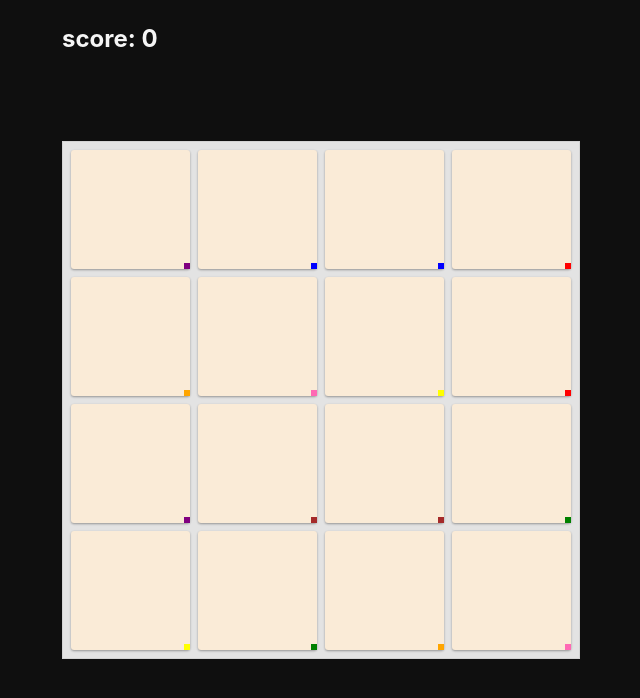
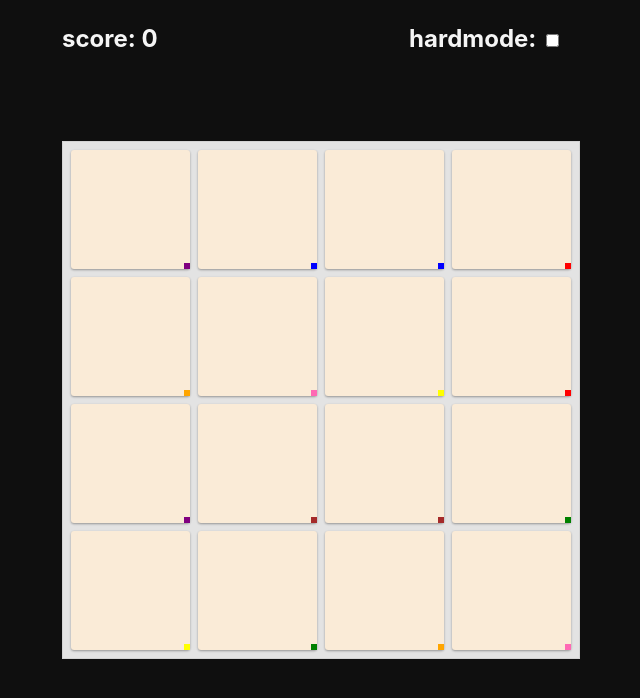
Before and after one commit to RobertKorsgaard/color-memory, a React (Create React App) app: page / in a window 1280 px wide. Shown: the top 698 px of the page, without its empty margins (319-959 px from the left). Built offline with nearby package versions, Linux system fonts and the light colour scheme.

Commit message:
feat: Adding hardmode

```diff
--- a/src/components/Game/Game.module.css
+++ b/src/components/Game/Game.module.css
@@ -1,10 +1,14 @@
 .root {
   background-color: #ffffffe1;
 }
-.score {
+.header {
   font-size: x-large;
   font-weight: bold;
   color: whitesmoke;
   position: absolute;
   top: 0;
+  width: 500px;
+  display: flex;
+  align-items: center;
+  justify-content: space-between;
 }
--- a/src/components/Game/Game.tsx
+++ b/src/components/Game/Game.tsx
@@ -1,6 +1,8 @@
 import { Board } from "components/Board/Board";
 import { GameOver } from "components/GameOver/GameOver";
+import { HardMode } from "components/HardMode/HardMode";
 import { useGameManager } from "hooks/useGameManager";
+import { useHardModeGameManager } from "hooks/useHardModeGameManager";
 import { useReducer } from "react";
 import { initialState, reducer } from "reducer/game.reducer";
 import styles from "./Game.module.css";
@@ -8,10 +10,14 @@ import styles from "./Game.module.css";
 export const Game: React.FC = () => {
   const [state, dispatch] = useReducer(reducer, initialState);
   const { isGameOver, clickCard, restartGame } = useGameManager({ state, dispatch });
+  const { toggleHardMode, timeleft } = useHardModeGameManager({ state, dispatch }, isGameOver);
 
   return (
     <div className={styles.root}>
-      <p className={styles.score}>{`score: ${state.score}`}</p>
+      <span className={styles.header}>
+        <p className={styles.score}>{`score: ${state.score}`}</p>
+        <HardMode isHardMode={state.hardMode} toggleHardMode={toggleHardMode} timeleft={timeleft} />
+      </span>
       <Board cards={state.cards} onCardClick={clickCard}>
         {isGameOver && <GameOver score={state.score} onRestartClick={restartGame} />}
       </Board>
--- /dev/null
+++ b/src/components/HardMode/HardMode.tsx
@@ -0,0 +1,24 @@
+import React from "react";
+
+interface IHardModeProps {
+  isHardMode: boolean;
+  toggleHardMode: () => void;
+  timeleft: number;
+}
+const inputid = "hard-mode";
+export const HardMode: React.FC<IHardModeProps> = ({ isHardMode, toggleHardMode, timeleft }) => {
+  return (
+    <div>
+      {isHardMode && (
+        <>
+          <span
+            style={{ color: timeleft === 0 ? "red" : "white" }}
+          >{`timeleft: ${timeleft}s`}</span>
+          <span>{` | `}</span>
+        </>
+      )}
+      <label htmlFor={inputid}> hardmode: </label>
+      <input id={inputid} type="checkbox" checked={isHardMode} onChange={toggleHardMode} />
+    </div>
+  );
+};
--- a/src/hooks/useGameManager.ts
+++ b/src/hooks/useGameManager.ts
@@ -7,7 +7,7 @@ import {
 } from "selectors/card.selector";
 import { IGameState } from "types/IGameState";
 
-interface IGameManagerProps {
+export interface IGameManagerProps {
   state: IGameState;
   dispatch: React.Dispatch<IGameAction>;
 }
--- /dev/null
+++ b/src/hooks/useHardModeGameManager.ts
@@ -0,0 +1,60 @@
+import { IGameManagerProps } from "hooks/useGameManager";
+import { useEffect, useRef, useState } from "react";
+import { GameActionTypes } from "reducer/game.reducer";
+
+type IHardModeGameManagerReturnType = {
+  toggleHardMode: () => void;
+  timeleft: number;
+};
+
+const TIMEOUT = 5;
+const SECOND_IN_MS = 1000;
+
+export const useHardModeGameManager = (
+  { state, dispatch }: IGameManagerProps,
+  isGameOver: boolean
+): IHardModeGameManagerReturnType => {
+  const [timeleft, setTimeleft] = useState<number>(TIMEOUT);
+  const intervalRef = useRef<NodeJS.Timer | null>(null);
+
+  const toggleHardMode = (): void => {
+    dispatch({ type: GameActionTypes.TOGGLE_HARDMODE });
+  };
+
+  const timerCheck = (): void => {
+    setTimeleft((timeleft) => {
+      if (timeleft <= 0) {
+        dispatch({ type: GameActionTypes.DECREASE_SCORE });
+        setTimeleft(TIMEOUT);
+        clearInterval(intervalRef.current as NodeJS.Timer);
+        intervalRef.current = setInterval(timerCheck, SECOND_IN_MS);
+      }
+      return timeleft - 1;
+    });
+  };
+
+  useEffect(() => {
+    if (!state.hardMode) {
+      return;
+    }
+
+    intervalRef.current = setInterval(timerCheck, SECOND_IN_MS);
+  }, [state.hardMode]);
+
+  useEffect(() => {
+    if (!state.hardMode) {
+      return;
+    }
+    if (intervalRef.current) {
+      clearInterval(intervalRef.current);
+    }
+    setTimeleft(TIMEOUT);
+    intervalRef.current = setInterval(timerCheck, SECOND_IN_MS);
+  }, [state.cards]);
+
+  useEffect(() => {
+    clearInterval(intervalRef?.current as NodeJS.Timer);
+  }, [isGameOver]);
+
+  return { toggleHardMode, timeleft };
+};
--- a/src/reducer/game.reducer.ts
+++ b/src/reducer/game.reducer.ts
@@ -10,10 +10,12 @@ export enum GameActionTypes {
   INCREASE_SCORE = "INCREASE_SCORE",
   HIDE_SOLVED = "HIDE_SOLVED",
   RESTART_GAME = "RESTART_GAME",
+  TOGGLE_HARDMODE = "TOGGLE_HARDMODE",
 }
 
 export const initialState: IGameState = {
   score: 0,
+  hardMode: false,
   cards: randomizeCards([
     { color: "red", open: false, solved: false },
     { color: "red", open: false, solved: false },
@@ -82,6 +84,12 @@ export function reducer(state: IGameState, action: IGameAction): IGameState {
         cards: randomizeCards(initialState.cards),
       };
     }
+    case GameActionTypes.TOGGLE_HARDMODE: {
+      return {
+        ...state,
+        hardMode: !state.hardMode,
+      };
+    }
     default:
       throw new Error(`Action type ${action.type} not recognized`);
   }
--- a/src/types/IGameState.ts
+++ b/src/types/IGameState.ts
@@ -3,4 +3,5 @@ import { ICard } from "types/ICard";
 export interface IGameState {
   cards: ICard[];
   score: number;
+  hardMode: boolean;
 }
```
